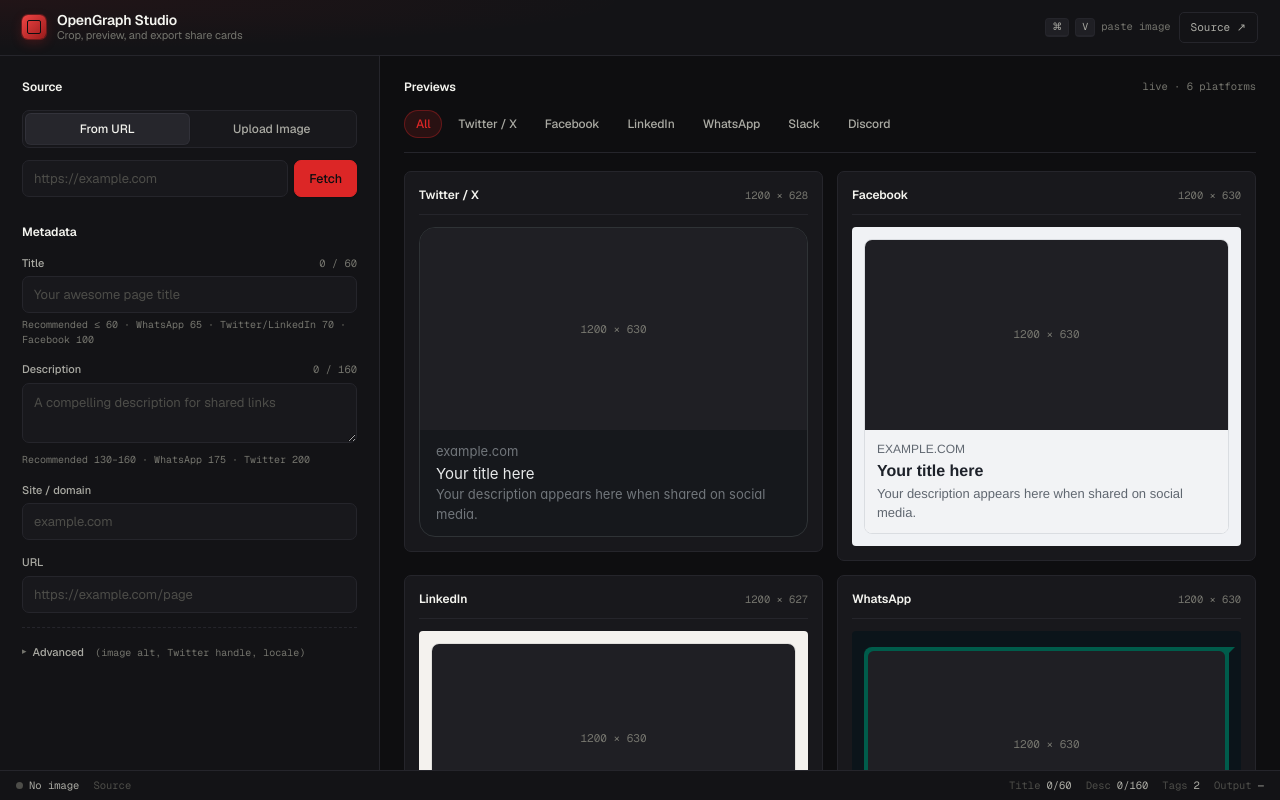
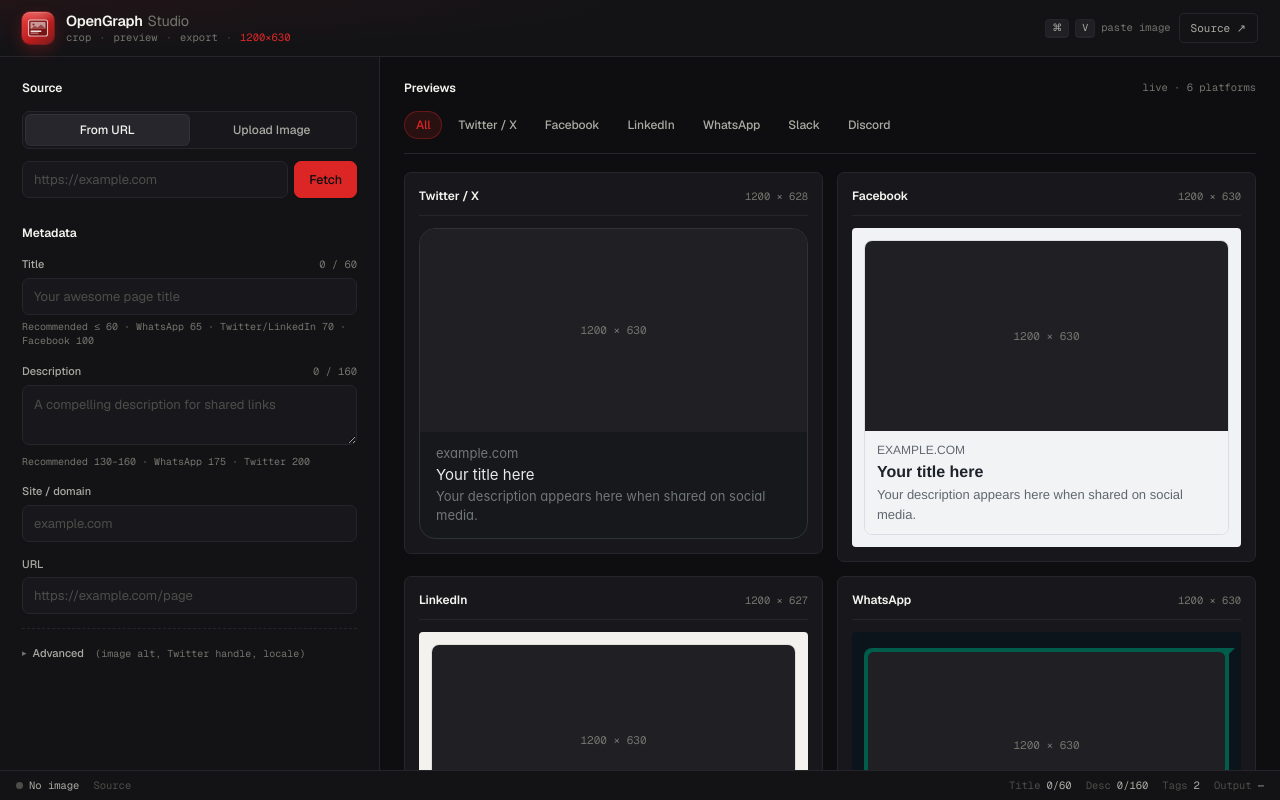
Before and after one commit to apoorvdarshan/opengraph-studio, a plain HTML site: page index.html in a window 1280 px wide. Drawn offline with nearby package versions, Linux system fonts and the light colour scheme.

Commit message:
Redesign brand mark as miniature OG card with refined typography

```diff
--- a/index.html
+++ b/index.html
@@ -66,35 +66,67 @@ body {
   position: relative;
   z-index: 5;
 }
-.brand { display: flex; align-items: center; gap: 11px; }
+.brand { display: flex; align-items: center; gap: 12px; }
 .brand-icon {
-  width: 24px; height: 24px;
-  background: linear-gradient(135deg, var(--accent-2), #991b1b);
-  border-radius: 6px;
+  width: 32px; height: 32px;
+  background: linear-gradient(140deg, #ef4444 0%, #b91c1c 60%, #7f1d1d 100%);
+  border-radius: 8px;
   position: relative;
   flex-shrink: 0;
-  box-shadow: 0 0 0 1px rgba(220,38,38,0.35), 0 4px 12px rgba(220,38,38,0.22);
-}
-.brand-icon::after {
+  overflow: hidden;
+  box-shadow:
+    0 0 0 1px rgba(220,38,38,0.4),
+    0 6px 16px rgba(220,38,38,0.28),
+    inset 0 1px 0 rgba(255,255,255,0.18);
+  transition: transform 0.3s cubic-bezier(0.2,0.7,0.3,1), box-shadow 0.3s;
+}
+.brand:hover .brand-icon {
+  transform: rotate(-3deg) scale(1.04);
+  box-shadow:
+    0 0 0 1px rgba(220,38,38,0.55),
+    0 8px 24px rgba(220,38,38,0.4),
+    inset 0 1px 0 rgba(255,255,255,0.25);
+}
+.brand-icon svg {
+  position: absolute;
+  inset: 0;
+  width: 100%; height: 100%;
+  display: block;
+}
+.brand-icon::before {
+  /* subtle inner sheen */
   content: '';
   position: absolute;
-  inset: 5px;
-  border: 1.5px solid var(--bg);
-  border-radius: 2px;
-}
+  inset: 0;
+  background: radial-gradient(120% 60% at 50% 0%, rgba(255,255,255,0.22), transparent 60%);
+  pointer-events: none;
+}
+.brand-text { display: flex; flex-direction: column; gap: 4px; min-width: 0; }
 .brand-name {
-  font-size: 14px;
+  font-size: 14.5px;
   font-weight: 600;
-  letter-spacing: -0.015em;
+  letter-spacing: -0.018em;
   line-height: 1;
+  display: inline-flex;
+  align-items: baseline;
+  gap: 5px;
+}
+.brand-name .dim {
+  font-weight: 400;
+  color: var(--text-3);
 }
 .brand-tag {
-  font-size: 11px;
+  font-family: var(--mono);
+  font-size: 10.5px;
   color: var(--text-3);
-  margin-top: 3px;
   line-height: 1;
-  letter-spacing: -0.005em;
-}
+  letter-spacing: 0;
+  display: flex;
+  align-items: center;
+  gap: 8px;
+}
+.brand-tag .sep { color: var(--text-4); }
+.brand-tag .dim-spec { color: var(--accent); font-variant-numeric: tabular-nums; }
 .header-right { display: flex; align-items: center; gap: 8px; }
 .kbd-hint {
   display: inline-flex;
@@ -1025,10 +1057,21 @@ button.download:disabled { opacity: 0.5; cursor: not-allowed; }
 
 <header class="header">
   <div class="brand">
-    <div class="brand-icon"></div>
-    <div>
-      <div class="brand-name">OpenGraph Studio</div>
-      <div class="brand-tag">Crop, preview, and export share cards</div>
+    <div class="brand-icon" aria-hidden="true">
+      <svg viewBox="0 0 32 32" fill="none" xmlns="http://www.w3.org/2000/svg">
+        <rect x="6.5" y="8" width="19" height="16" rx="2" fill="rgba(0,0,0,0.32)" stroke="rgba(255,255,255,0.7)" stroke-width="1.1"/>
+        <rect x="8.5" y="10" width="15" height="7" rx="1" fill="rgba(255,255,255,0.55)"/>
+        <circle cx="11.5" cy="12.6" r="1" fill="#7f1d1d"/>
+        <path d="M9 17 L12.5 13.8 L15.5 15.6 L19 12.5 L22.5 15.5 L23 17 Z" fill="#7f1d1d" opacity="0.65"/>
+        <rect x="8.5" y="18.5" width="11" height="1.4" rx="0.7" fill="rgba(255,255,255,0.85)"/>
+        <rect x="8.5" y="20.6" width="8" height="1.1" rx="0.55" fill="rgba(255,255,255,0.45)"/>
+      </svg>
+    </div>
+    <div class="brand-text">
+      <div class="brand-name">OpenGraph <span class="dim">Studio</span></div>
+      <div class="brand-tag">
+        <span>crop</span><span class="sep">·</span><span>preview</span><span class="sep">·</span><span>export</span><span class="sep">·</span><span class="dim-spec">1200×630</span>
+      </div>
     </div>
   </div>
   <div class="header-right">
```
